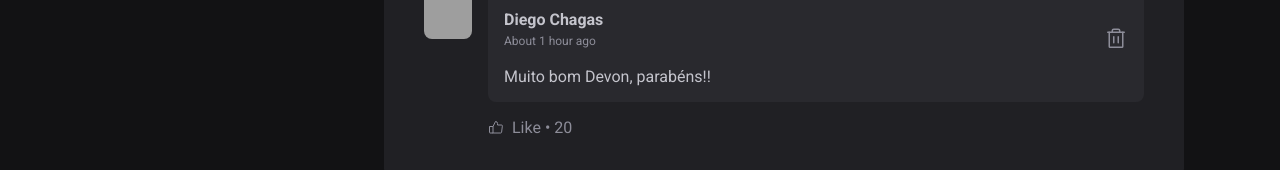
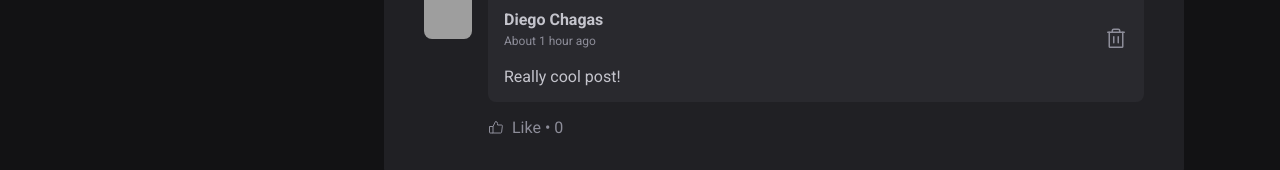
Before and after one commit to diegochagas/feed, a React (Vite) app: page / in a window 1280 px wide. Shown: the part 628-798 px from the top of the page. Built offline with nearby package versions, Linux system fonts and the light colour scheme; grey boxes are pictures that could not be loaded.

Commit message:
giving likes to comments and other functionalities

```diff
--- a/src/components/Comment/index.jsx
+++ b/src/components/Comment/index.jsx
@@ -1,11 +1,21 @@
-import React from 'react';
+import React, { useState } from 'react';
 import { ThumbsUp, Trash } from 'phosphor-react';
 
 import Avatar from '../../Avatar';
 
 import styles from './Comment.module.css'
 
-function Comment() {
+function Comment({ content, onDeleteComment }) {
+  const [likeCount, setLikeCount] = useState(0)
+
+  function handleDeleteComment () {
+    onDeleteComment(content)
+  }
+
+  function handleLikeComment() {
+    setLikeCount(prevState => prevState + 1)
+  }
+
   return (
     <div className={styles.comment}>
       <Avatar hasBorder={false} src="https://github.com/maykbrito.png" />
@@ -19,19 +29,19 @@ function Comment() {
               <time title="May 11 at 08:30h" dateTime="2022-05-11 08:13:30">About 1 hour ago</time>
             </div>
 
-            <button title="Delete comment">
+            <button title="Delete comment" onClick={handleDeleteComment}>
               <Trash size={24} />
             </button>
           </header>
 
-          <p>Muito bom Devon, parabéns!!</p>
+          <p>{content}</p>
         </div>
 
         <footer>
-          <button>
+          <button onClick={handleLikeComment}>
             <ThumbsUp />
 
-            Like <span>20</span>
+            Like <span>{likeCount}</span>
           </button>
         </footer>
       </div>
```
